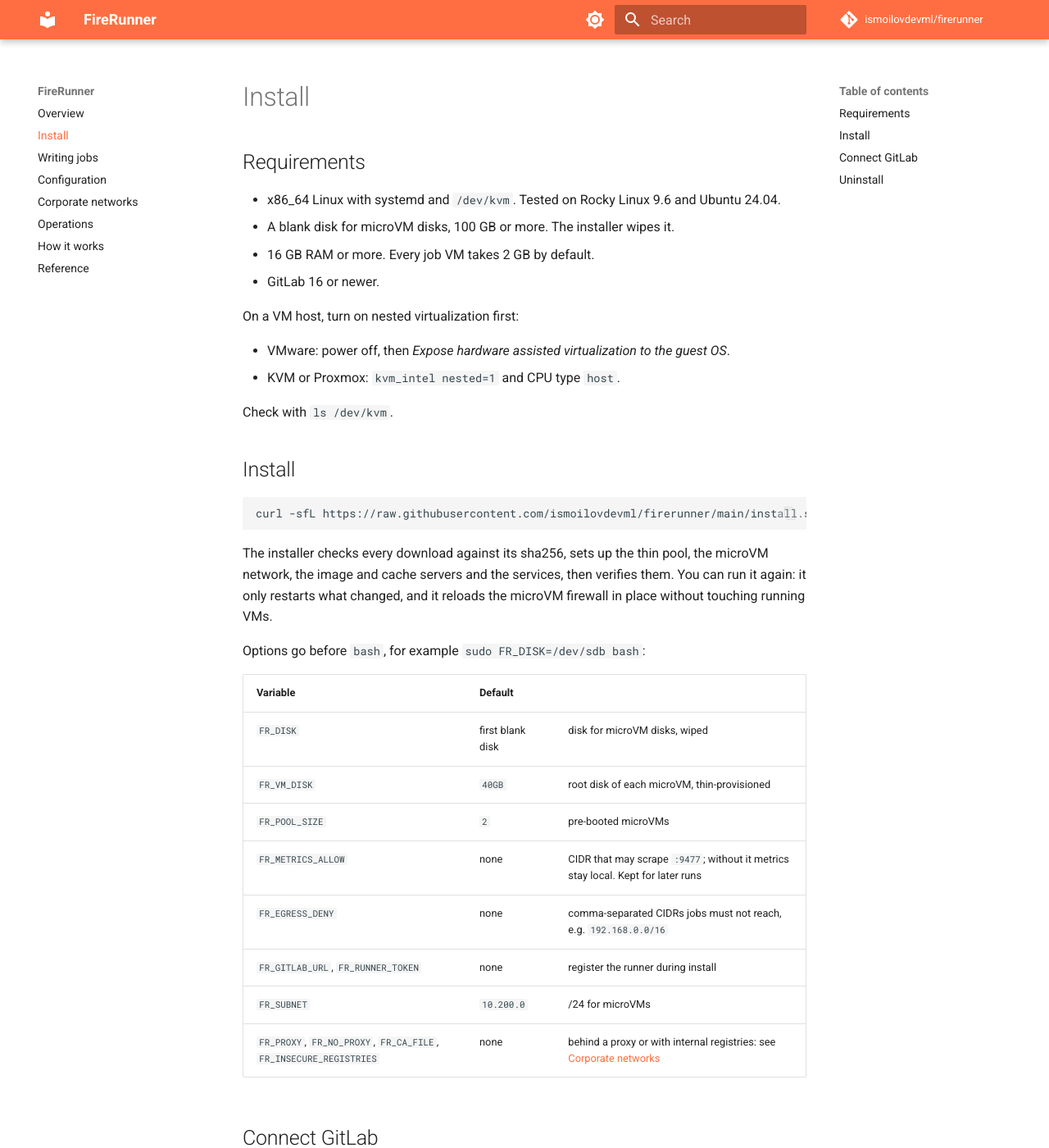
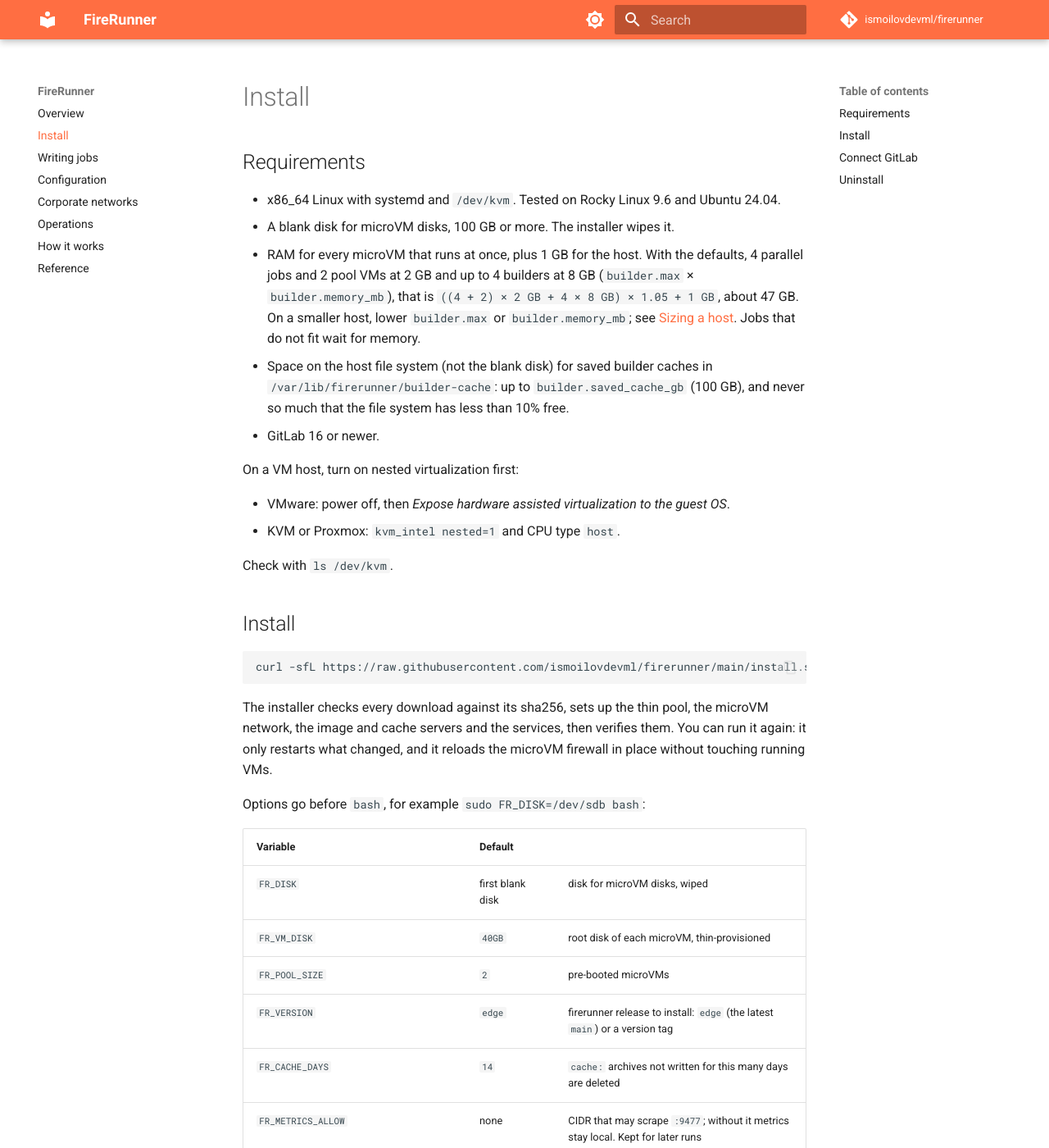
Before and after one commit to ismoilovdevml/firerunner, an MkDocs documentation site: the page built from docs/install.md, in a window 1280 px wide and 1400 px high. Shown: the whole window at 82% size. Built offline with MkDocs 1.6.1 and Material for MkDocs 9.7.7, drawn with Linux system fonts in a browser that asks for light colours; comment, search, counter and statistics services are not loaded; some of the changed text lies outside the part shown.

Commit message:
docs: install requirements count builders; four more installer options
RAM now follows the defaults in internal/config: jobs and pool VMs at
vm.memory_mb plus builder.max builders at builder.memory_mb, with the 5%
Firecracker overhead and the 1 GB host reserve. Saved builder caches live
on the host file system in /var/lib/firerunner/builder-cache, up to
builder.saved_cache_gb and never below 10% free. The options table gains
FR_VERSION, FR_CACHE_DAYS, FR_RUNNER_CONCURRENT and FR_BRIDGE, with the
defaults from the install.sh header.

```diff
--- a/docs/install.md
+++ b/docs/install.md
@@ -4,7 +4,14 @@
 
 - x86_64 Linux with systemd and `/dev/kvm`. Tested on Rocky Linux 9.6 and Ubuntu 24.04.
 - A blank disk for microVM disks, 100 GB or more. The installer wipes it.
-- 16 GB RAM or more. Every job VM takes 2 GB by default.
+- RAM for every microVM that runs at once, plus 1 GB for the host. With the defaults, 4 parallel
+  jobs and 2 pool VMs at 2 GB and up to 4 builders at 8 GB (`builder.max` × `builder.memory_mb`),
+  that is `((4 + 2) × 2 GB + 4 × 8 GB) × 1.05 + 1 GB`, about 47 GB. On a smaller host, lower
+  `builder.max` or `builder.memory_mb`; see [Sizing a host](configuration.md#sizing-a-host).
+  Jobs that do not fit wait for memory.
+- Space on the host file system (not the blank disk) for saved builder caches in
+  `/var/lib/firerunner/builder-cache`: up to `builder.saved_cache_gb` (100 GB), and never so much
+  that the file system has less than 10% free.
 - GitLab 16 or newer.
 
 On a VM host, turn on nested virtualization first:
@@ -32,10 +39,14 @@ Options go before `bash`, for example `sudo FR_DISK=/dev/sdb bash`:
 | `FR_DISK` | first blank disk | disk for microVM disks, wiped |
 | `FR_VM_DISK` | `40GB` | root disk of each microVM, thin-provisioned |
 | `FR_POOL_SIZE` | `2` | pre-booted microVMs |
+| `FR_VERSION` | `edge` | firerunner release to install: `edge` (the latest `main`) or a version tag |
+| `FR_CACHE_DAYS` | `14` | `cache:` archives not written for this many days are deleted |
 | `FR_METRICS_ALLOW` | none | CIDR that may scrape `:9477`; without it metrics stay local. Kept for later runs |
 | `FR_EGRESS_DENY` | none | comma-separated CIDRs jobs must not reach, e.g. `192.168.0.0/16` |
 | `FR_GITLAB_URL`, `FR_RUNNER_TOKEN` | none | register the runner during install |
+| `FR_RUNNER_CONCURRENT` | `4` | parallel jobs of the runner registered during install |
 | `FR_SUBNET` | `10.200.0` | /24 for microVMs |
+| `FR_BRIDGE` | `br-fc` | bridge the microVMs are attached to |
 | `FR_PROXY`, `FR_NO_PROXY`, `FR_CA_FILE`, `FR_INSECURE_REGISTRIES` | none | behind a proxy or with internal registries: see [Corporate networks](corporate-network.md) |
 
 ## Connect GitLab
```
